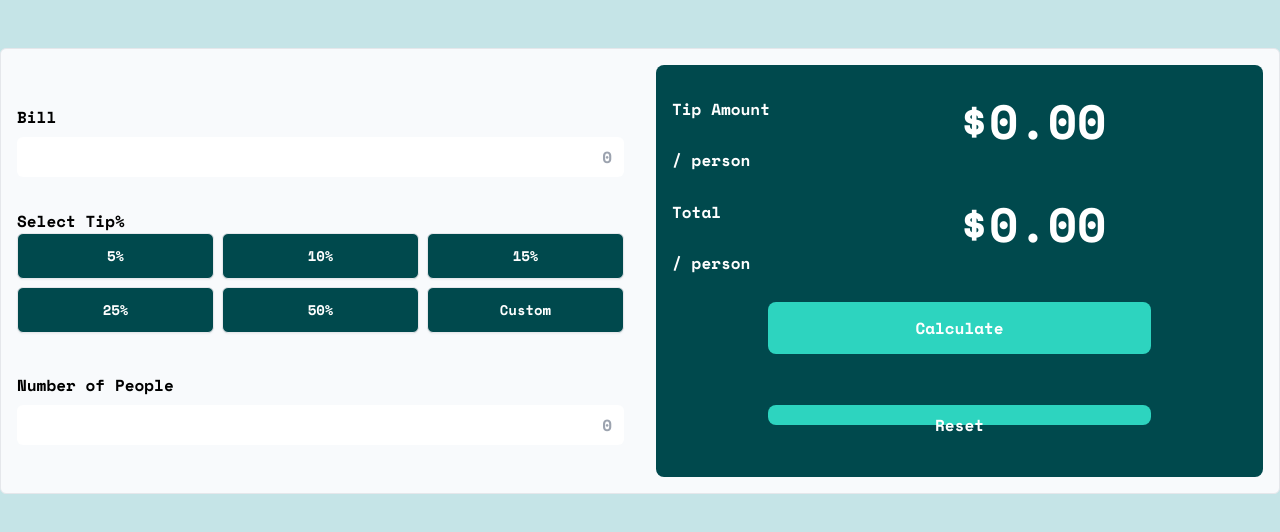
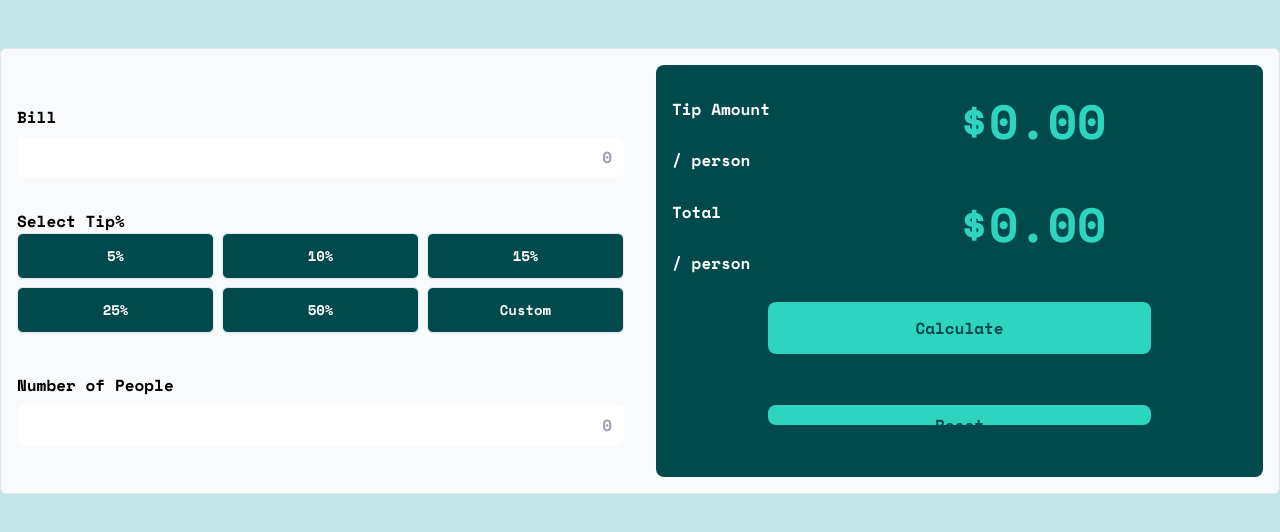
Before and after one commit to mynameisonoda/tip-calculator, a React (Create React App) app: page / in a window 1280 px wide. Shown: the top 532 px of the page. Built offline with nearby package versions, Linux system fonts and the light colour scheme.

Commit message:
Coompleted calculation script, to work on reset function and styling later

```diff
--- a/src/components/App.jsx
+++ b/src/components/App.jsx
@@ -1,62 +1,79 @@
 import React, { useState } from "react";
-import Button from "./Button";
+import RadioButton from "./RadioButton";
 
 function App() {
 
-    const defaultValues = {
-        billAmount: "0",
-        selectedTip: "0",
-        numOfPeople: "0",
-        tipAmount: "0",
-        splitPayAmount: "0",
-    };
-    const [value, setValue] = useState(defaultValues);
-
+    //Handle bill amount, selected tip amount, and number of people
+    const [billInfo, setBillInfo] = useState({
+        billAmount: "",
+        selectedTip: "",
+        numOfPeople: "",
+    });
     function handleChange(event) {
 
-        let inputName = event.target.name;
-        let inputValue = event.target.value;
+        const { name, value } = event.target;
 
-        switch (inputName) {
+        switch (name) {
             case "bill":
-                setValue(prevValue => {
+                setBillInfo(prevValue => {
                     return {
-                        billAmount: inputValue,
+                        billAmount: value,
                         selectedTip: prevValue.selectedTip,
                         numOfPeople: prevValue.numOfPeople,
                     }
                 })
                 break;
             case "tipPercent":
-                setValue(prevValue => {
+                setBillInfo(prevValue => {
                     return {
                         billAmount: prevValue.billAmount,
-                        selectedTip: inputValue,
+                        selectedTip: value,
                         numOfPeople: prevValue.numOfPeople,
                     }
                 })
                 break;
             case "peopleCount":
-                setValue(prevValue => {
+                setBillInfo(prevValue => {
                     return {
                         billAmount: prevValue.billAmount,
                         selectedTip: prevValue.selectedTip,
-                        numOfPeople: inputValue,
+                        numOfPeople: value,
                     }
                 })
                 break;
-        }
-        console.log(value);
+        };
     };
 
+    // Handle bill calculation and split
+    const defaultPaymentInfo = {
+        tipAmount: "$0.00",
+        splitPayAmount: "$0.00",
+    }
+    const [payment, setPayment] = useState(defaultPaymentInfo);
+
     function handleCalculation() {
-        setValue(prevValue => {
+        // Calculate tip per person and overall payment per person
+        const tip = billInfo.selectedTip * billInfo.billAmount;
+        const dividedTip = `$${(tip / billInfo.numOfPeople).toFixed(2)}`;
+        const paymentPerPerson = `$${((Number(billInfo.billAmount) + tip) / Number(billInfo.numOfPeople)).toFixed(2)}`;
+
+        setPayment(() => {
             return {
-                tipAmount: (prevValue.selectedTip*prevValue.billAmount)/prevValue.numOfPeople,
-                splitPayAmount: (prevValue.billAmount+prevValue.tipAmount)/prevValue.numOfPeople,
-            }
-        })
-        console.log(value);
+                tipAmount: dividedTip,
+                splitPayAmount: paymentPerPerson,
+            };
+        });
+    }
+
+    // NEXT: WORK ON RESET SCRIPT AND AESTHETICS
+    function resetValues() {
+        document.getElementsByName("bill").value="0";
+        document.getElementsByName("tipPercent").value="0";
+        setPayment(() => {
+            return defaultPaymentInfo;
+        });
+        console.log(billInfo);
+        console.log(payment)
     }
 
     return (
@@ -72,27 +89,27 @@ function App() {
                         <label htmlFor="">Select Tip%</label>
                         <div name="tip-selection-group" className="container grid grid-rows-2 grid-cols-3 gap-2 text-9xl">
 
-                            <Button
+                            <RadioButton
                                 percent_text="5%"
                                 percent_value="0.05"
                                 handleChange={handleChange}
                             />
-                            <Button
+                            <RadioButton
                                 percent_text="10%"
                                 percent_value="0.1"
                                 handleChange={handleChange}
                             />
-                            <Button
+                            <RadioButton
                                 percent_text="15%"
                                 percent_value="0.15"
                                 handleChange={handleChange}
                             />
-                            <Button
+                            <RadioButton
                                 percent_text="25%"
                                 percent_value="0.25"
                                 handleChange={handleChange}
                             />
-                            <Button
+                            <RadioButton
                                 percent_text="50%"
                                 percent_value="0.5"
                                 handleChange={handleChange}
@@ -102,9 +119,9 @@ function App() {
                                 <span>Custom</span>
                                 <span className="pointer-events-none absolute -inset-px rounded-md" aria-hidden="true"></span>
                             </label>
-
                         </div>
                     </section>
+
                     <section className="grid grid-rows-2 py-8">
                         <label htmlFor="people-count" className="py-2">Number of People</label>
                         <input type="text" name="peopleCount" placeholder="0" className="rounded-md text-right pr-3" onChange={handleChange} />
@@ -116,17 +133,17 @@ function App() {
             <section name="results" className="grid grid-rows-3 bg-[#00494d] text-white px-4 py-8 rounded-lg">
                 <div className="grid grid-cols-2">
                     <p>Tip Amount</p>
-                    <p className="row-span-2 text-5xl">$0.00</p>
+                    <p className="row-span-2 text-5xl text-teal-400">{payment.tipAmount}</p>
                     <p>/ person</p>
                 </div>
 
                 <div className="grid grid-cols-2">
                     <p>Total</p>
-                    <p className="row-span-2 text-5xl">$0.00</p>
+                    <p className="row-span-2 text-5xl text-teal-400">{payment.splitPayAmount}</p>
                     <p>/ person</p>
                 </div>
-                <button className="mx-auto bg-teal-400 rounded-lg w-8/12 h-1/2 px-4 py-2" onClick={handleCalculation}>Calculate</button>
-                <button className="mx-auto bg-teal-400 rounded-lg w-8/12 h-1/2 px-4 py-2">Reset</button>
+                <button className="mx-auto bg-teal-400 text-[#00494d] rounded-lg w-8/12 h-1/2 px-4 py-2" onClick={handleCalculation}>Calculate</button>
+                <button className="mx-auto bg-teal-400 text-[#00494d] rounded-lg w-8/12 h-1/2 px-4 py-2" onClick={resetValues}>Reset</button>
             </section>
         </div>
 
--- a/src/components/Button.jsx
+++ b/src/components/RadioButton.jsx
@@ -1,6 +1,6 @@
 import React from "react";
 
-function Button(props) {
+function RadioButton(props) {
     return (
         <label className="text-2xl flex border rounded-md py-3 px-4 items-center justify-center text-sm font-medium hover:bg-gray-50 focus:outline-none sm:flex-1 bg-[#00494d] shadow-sm text-white cursor-pointer">
             <input type="radio" name="tipPercent" value={props.percent_value} className="sr-only" onChange={props.handleChange}/>
@@ -10,4 +10,4 @@ function Button(props) {
     );
 }
 
-export default Button;
+export default RadioButton;
```
